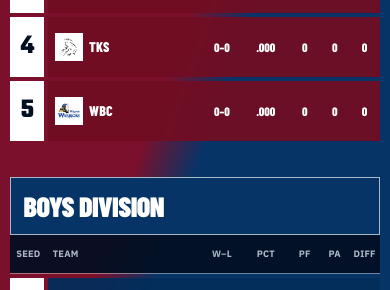
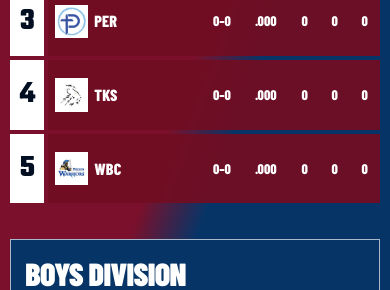
Before and after one commit to NickBlanchard04/upstate-basketball-league, a website: page standings.html in a window 390 px wide. Shown: the part 552-842 px from the top of the page. Drawn offline with Linux system fonts and the light colour scheme; no server answers.

Commit message:
Scale up standings board

```diff
--- a/standings.html
+++ b/standings.html
@@ -24,7 +24,7 @@
   <link rel="preload" href="assets/fonts/ibm-plex-sans-400-700-latin.woff2" as="font" type="font/woff2" crossorigin>
   <link rel="preload" href="assets/fonts/teko-600-700-latin.woff2" as="font" type="font/woff2" crossorigin>
   <link rel="icon" type="image/png" href="assets/optimized/ubl-logo-64.png">
-  <link rel="stylesheet" href="ubl-standings.css?v=20260717-3">
+  <link rel="stylesheet" href="ubl-standings.css?v=20260717-4">
   <link rel="stylesheet" href="ubl-header.css?v=20260717-1">
   <script src="config.js?v=20260717-2" defer></script>
   <script src="analytics.js?v=20260716-1" defer></script>
--- a/ubl-standings.css
+++ b/ubl-standings.css
@@ -59,9 +59,9 @@
   --body: "IBM Plex Sans", sans-serif;
   --page-pad: clamp(1rem, 3vw, 2.75rem);
   --max: 92rem;
-  --division-title-h: 4.35rem;
-  --table-head-h: 2.65rem;
-  --standing-row-h: 5.15rem;
+  --division-title-h: 5rem;
+  --table-head-h: 3.05rem;
+  --standing-row-h: 5.92rem;
 }
 
 * {
@@ -236,7 +236,7 @@ p {
 }
 
 .standings-content {
-  width: min(100%, 100rem);
+  width: min(100%, 115rem);
   margin: 0 auto;
   position: relative;
   z-index: 1;
@@ -280,7 +280,7 @@ p {
 
 .standings-layout {
   display: grid;
-  grid-template-columns: minmax(0, 1fr) 4.75rem minmax(0, 1fr);
+  grid-template-columns: minmax(0, 1fr) 5.45rem minmax(0, 1fr);
   align-items: start;
 }
 
@@ -290,7 +290,7 @@ p {
 
 .division-title {
   height: var(--division-title-h);
-  padding: 0.55rem clamp(0.75rem, 1.5vw, 1.25rem);
+  padding: 0.63rem clamp(0.86rem, 1.725vw, 1.44rem);
   display: flex;
   align-items: center;
   justify-content: space-between;
@@ -309,12 +309,12 @@ p {
 }
 
 .division-title span {
-  font: 900 clamp(1.75rem, 2.8vw, 2.55rem)/0.9 var(--display);
+  font: 900 clamp(2rem, 3.2vw, 2.93rem)/0.9 var(--display);
   letter-spacing: -0.02em;
 }
 
 .division-title strong {
-  font-size: 0.68rem;
+  font-size: 0.78rem;
   letter-spacing: 0.09em;
 }
 
@@ -347,11 +347,11 @@ p {
 }
 
 .division-table th {
-  padding: 0.45rem 0.3rem;
+  padding: 0.52rem 0.35rem;
   border-bottom: 1px solid rgba(255, 255, 255, 0.4);
   color: var(--muted-light);
   background: rgba(2, 15, 34, 0.92);
-  font: 800 clamp(0.62rem, 0.85vw, 0.76rem)/1 var(--body);
+  font: 800 clamp(0.71rem, 0.98vw, 0.87rem)/1 var(--body);
   letter-spacing: 0.06em;
   text-align: center;
   text-transform: uppercase;
@@ -359,7 +359,7 @@ p {
 
 .division-table th:nth-child(2) {
   width: 43%;
-  padding-left: 0.85rem;
+  padding-left: 0.98rem;
   text-align: left;
 }
 
@@ -381,11 +381,11 @@ p {
 
 .division-table td {
   height: var(--standing-row-h);
-  padding: 0.45rem 0.3rem;
+  padding: 0.52rem 0.35rem;
   border-top: 0.3rem solid transparent;
   border-bottom: 0.3rem solid transparent;
   background-clip: padding-box;
-  font: 800 clamp(0.82rem, 1.05vw, 1.05rem)/1 var(--display);
+  font: 800 clamp(0.94rem, 1.21vw, 1.21rem)/1 var(--display);
   text-align: center;
 }
 
@@ -408,7 +408,7 @@ p {
 }
 
 .division-table td:nth-child(2) {
-  padding-left: 0.75rem;
+  padding-left: 0.86rem;
   text-align: left;
 }
 
@@ -416,14 +416,14 @@ p {
   min-width: 0;
   display: flex;
   align-items: center;
-  gap: clamp(0.45rem, 0.9vw, 0.75rem);
+  gap: clamp(0.52rem, 1.04vw, 0.86rem);
   color: var(--white);
   text-decoration: none;
 }
 
 .team-link img {
-  width: clamp(2.1rem, 2.8vw, 2.65rem);
-  height: clamp(2.1rem, 2.8vw, 2.65rem);
+  width: clamp(2.42rem, 3.22vw, 3.05rem);
+  height: clamp(2.42rem, 3.22vw, 3.05rem);
   flex: 0 0 auto;
   object-fit: contain;
 }
@@ -434,7 +434,7 @@ p {
   overflow: hidden;
   white-space: nowrap;
   text-overflow: ellipsis;
-  font-size: clamp(0.98rem, 1.3vw, 1.25rem);
+  font-size: clamp(1.13rem, 1.5vw, 1.44rem);
   letter-spacing: 0.01em;
   text-transform: uppercase;
 }
@@ -463,8 +463,8 @@ p {
 }
 
 .seed-brand img {
-  width: 2.75rem;
-  height: 3.3rem;
+  width: 3.16rem;
+  height: 3.8rem;
   object-fit: contain;
 }
 
@@ -475,7 +475,7 @@ p {
   color: var(--white);
   background: var(--navy-950);
   border-bottom: 1px solid rgba(255, 255, 255, 0.4);
-  font-size: 0.68rem;
+  font-size: 0.78rem;
   letter-spacing: 0.08em;
   text-transform: uppercase;
 }
@@ -493,7 +493,7 @@ p {
 }
 
 .seed-rail li span {
-  width: 2.55rem;
+  width: 2.93rem;
   aspect-ratio: 1;
   display: grid;
   place-items: center;
@@ -577,7 +577,7 @@ button:focus-visible {
 
 @media (max-width: 72rem) {
   :root {
-    --standing-row-h: 4.65rem;
+    --standing-row-h: 5.35rem;
   }
 
   .header-inner {
@@ -614,8 +614,8 @@ button:focus-visible {
   }
 
   .team-link img {
-    width: 2rem;
-    height: 2rem;
+    width: 2.3rem;
+    height: 2.3rem;
   }
 }
 
@@ -702,9 +702,9 @@ button:focus-visible {
 
 @media (max-width: 40rem) {
   :root {
-    --division-title-h: 3.65rem;
-    --table-head-h: 2.35rem;
-    --standing-row-h: 4rem;
+    --division-title-h: 4.2rem;
+    --table-head-h: 2.7rem;
+    --standing-row-h: 4.6rem;
   }
 
   .standings-hero {
@@ -716,7 +716,7 @@ button:focus-visible {
   }
 
   .division-title span {
-    font-size: 1.75rem;
+    font-size: 2rem;
   }
 
   .division-table th,
@@ -730,21 +730,21 @@ button:focus-visible {
   }
 
   .division-table th {
-    font-size: 0.58rem;
+    font-size: 0.67rem;
     letter-spacing: 0.025em;
   }
 
   .division-table td {
-    font-size: 0.76rem;
+    font-size: 0.87rem;
   }
 
   .team-link {
-    gap: 0.35rem;
+    gap: 0.4rem;
   }
 
   .team-link img {
-    width: 1.8rem;
-    height: 1.8rem;
+    width: 2.07rem;
+    height: 2.07rem;
   }
 
   .team-name {
@@ -753,7 +753,7 @@ button:focus-visible {
 
   .team-short {
     display: block;
-    font-size: 0.88rem;
+    font-size: 1.01rem;
   }
 
   .standings-note {
@@ -770,7 +770,7 @@ button:focus-visible {
 .division-table td.seed-column {
   font-family: "Teko", sans-serif;
   font-weight: 700;
-  font-size: 1.7rem;
+  font-size: 1.95rem;
   line-height: 1;
   font-variant-numeric: tabular-nums;
 }
```
Also changed, not shown: tests/e2e/website.spec.cjs (+5 -4 lines).
